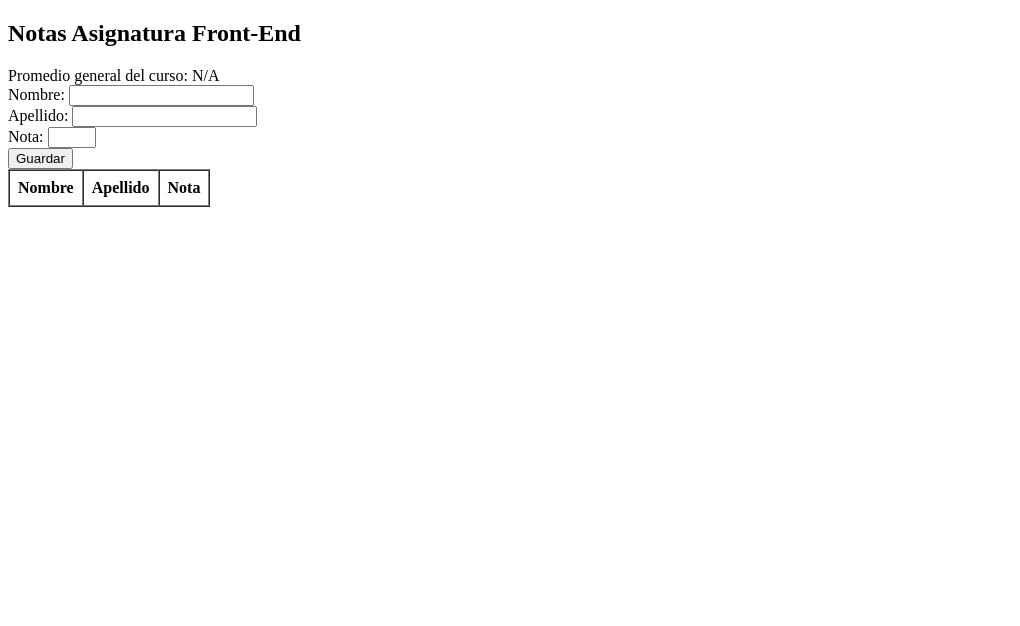
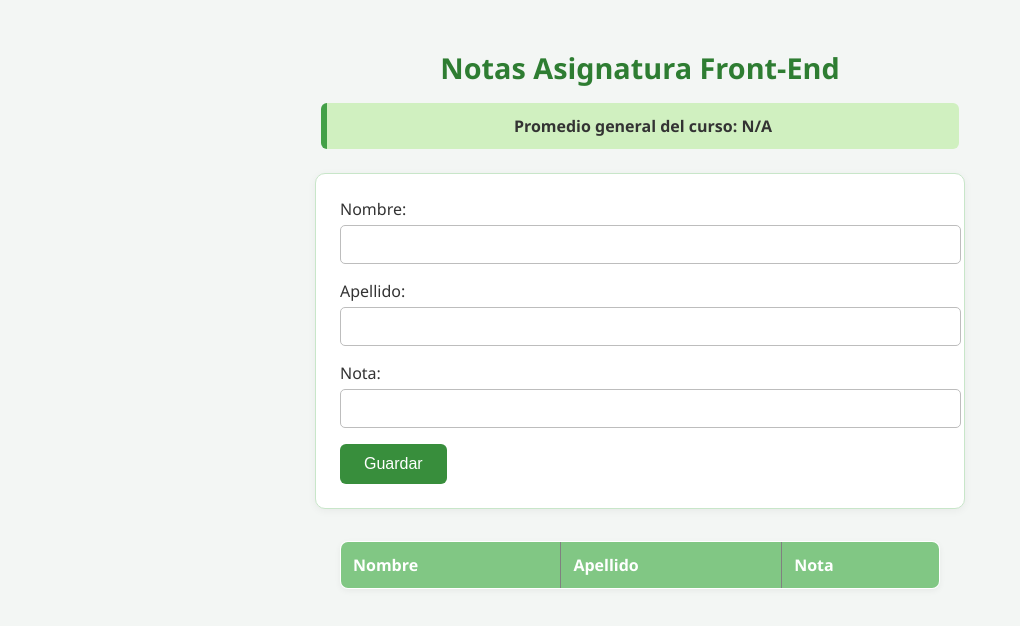
Before and after one commit to Abrahamfmm/Proyecto-javascript, a plain HTML site: page index.html in a window 1280 px wide. Shown: the whole page, without its empty margins (0-1020 px from the left). Drawn offline with Linux system fonts and the light colour scheme.

Commit message:
Style - estilos implementados en proyecto

```diff
--- a/index.html
+++ b/index.html
@@ -1,41 +1,42 @@
 <!DOCTYPE html>
-<html lang="en">
+<html lang="es">
 <head>
   <meta charset="UTF-8">
   <meta name="viewport" content="width=device-width, initial-scale=1.0">
-    <title>Document</title>
-    <style>
-
-
-    </style>
+  <title>Notas Front-End</title>
+  <link rel="stylesheet" href="styles.css">
 </head>
 <body>
   <h2>Notas Asignatura Front-End</h2>
   <div id="average">Promedio general del curso: N/A</div>
+
   <form id="studentForm">
     <div>
       <label for="name">Nombre:</label>
-            <input type="text"id="name"required>
+      <input type="text" id="name" required>
     </div>
     <div>
-            <label for="name">Apellido:</label>
-            <input type="text"id="lastName">
+      <label for="lastName">Apellido:</label>
+      <input type="text" id="lastName" required>
     </div>
     <div>
       <label for="grade">Nota:</label>
-            <input type="number" id="grade" slep="0.1" min="1" max="7">
+      <input type="number" id="grade" step="0.1" min="1" max="7" required>
     </div>
     <button type="submit">Guardar</button>
   </form>
-    <table id=studentTable border="1" cellpadding="8" cellspacing="0">
-    <head>
+
+  <table id="studentTable" border="1" cellpadding="8" cellspacing="0">
+    <thead>
       <tr>
         <th>Nombre</th>
         <th>Apellido</th>
         <th>Nota</th>
       </tr>
-    </head>
+    </thead>
+    <tbody></tbody>
   </table>
+
   <script src="script.js"></script>
 </body>
 </html>
--- a/script.js
+++ b/script.js
@@ -8,7 +8,7 @@ const lastName=document.getElementById("lastName").value.trim();
 const grade=parseFloat (document.getElementById("grade").value);
 
 if( !name || !lastName || isNaN(grade) || grade<1 || grade>7){
-    alert("Error al ingresar ños datos")
+    alert("Error al ingresar los datos")
     return
 }
 const student={name,lastName,grade}
@@ -19,7 +19,7 @@ calcularPromedio()
 
 this.reset();
 });
-const tableBody=document.querySelector("#studentTable tBody");
+const tableBody=document.querySelector("#studentTable tbody");
 function addStudentTable(student){
     const row=document.createElement("tr");
     row.innerHTML=`
--- /dev/null
+++ b/styles.css
@@ -0,0 +1,109 @@
+body {
+  font-family: 'Segoe UI', Tahoma, Geneva, Verdana, sans-serif;
+  background: #f3f6f4;
+  color: #333;
+  padding: 1rem;
+  display: flex;
+  flex-direction: column;
+  align-items: center;
+}
+
+h2 {
+  font-size: 1.8rem;
+  color: #2e7d32;
+  margin-bottom: 1rem;
+  text-align: center;
+}
+
+#average {
+  background-color: #d0f0c0;
+  border-left: 6px solid #43a047;
+  padding: 0.75rem 1rem;
+  border-radius: 6px;
+  font-weight: bold;
+  margin-bottom: 1.5rem;
+  width: 100%;
+  max-width: 600px;
+  text-align: center;
+}
+
+form {
+  background: #ffffff;
+  border: 1px solid #c8e6c9;
+  padding: 1.5rem;
+  border-radius: 10px;
+  width: 100%;
+  max-width: 600px;
+  box-shadow: 0 2px 8px rgba(0,0,0,0.05);
+  margin-bottom: 2rem;
+}
+
+form div {
+  margin-bottom: 1rem;
+}
+
+label {
+  display: block;
+  font-weight: 500;
+  margin-bottom: 0.3rem;
+}
+
+input[type="text"],
+input[type="number"] {
+  width: 100%;
+  padding: 0.6rem;
+  border: 1px solid #bdbdbd;
+  border-radius: 5px;
+  font-size: 1rem;
+}
+
+button[type="submit"] {
+  background-color: #388e3c;
+  color: white;
+  border: none;
+  padding: 0.7rem 1.5rem;
+  border-radius: 6px;
+  font-size: 1rem;
+  cursor: pointer;
+  transition: background 0.3s ease;
+}
+
+button[type="submit"]:hover {
+  background-color: #2e7d32;
+}
+
+table {
+  width: 100%;
+  max-width: 600px;
+  border-collapse: collapse;
+  background: white;
+  border-radius: 8px;
+  overflow: hidden;
+  box-shadow: 0 2px 6px rgba(0, 0, 0, 0.05);
+}
+
+th, td {
+  padding: 0.75rem;
+  text-align: left;
+  border-bottom: 1px solid #e0e0e0;
+}
+
+thead tr {
+  background-color: #81c784;
+  color: white;
+}
+
+@media (max-width: 600px) {
+  form, table, #average {
+    width: 90%;
+  }
+
+  h2 {
+    font-size: 1.5rem;
+  }
+
+  button[type="submit"] {
+    width: 100%;
+    padding: 0.6rem;
+  }
+}
```
Lines whose indentation alone changed are shown as unchanged.
